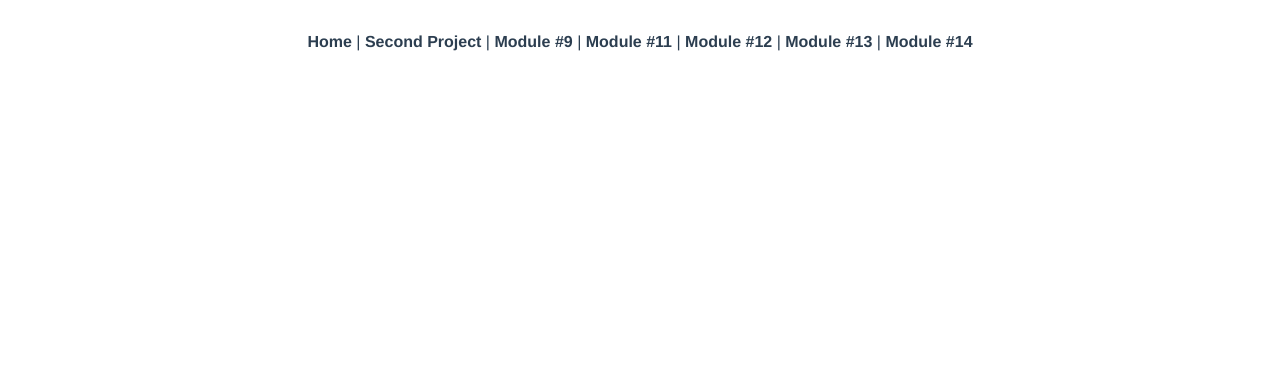
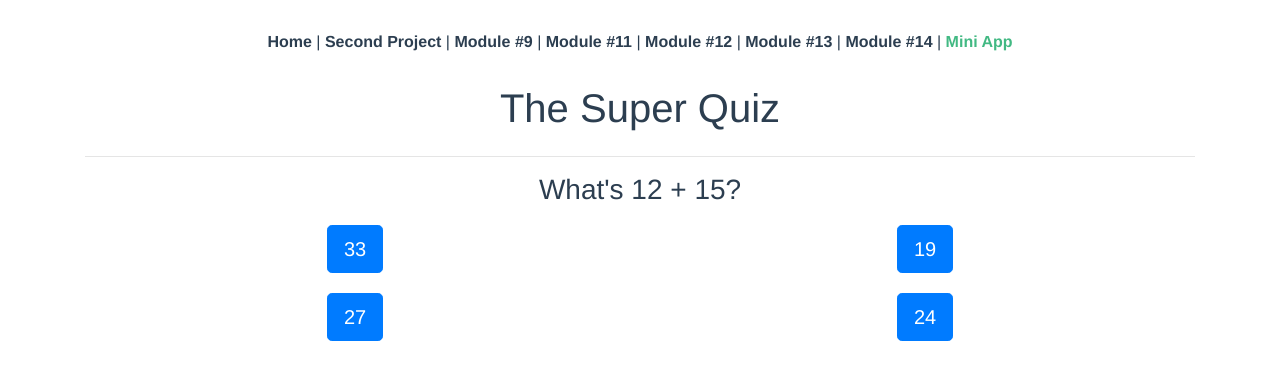
Before and after one commit to isao92/VueProject, a Vue app in the folder vue-cli-new/: page /miniApp in a window 1280 px wide. Shown: the top 380 px of the page. Built offline with nearby package versions, Linux system fonts and the light colour scheme.

Commit message:
add miniapp project

```diff
--- a/vue-cli-new/src/App.vue
+++ b/vue-cli-new/src/App.vue
@@ -8,7 +8,8 @@
       <router-link to="/module11">Module #11</router-link> |
       <router-link to="/module12">Module #12</router-link> |
       <router-link to="/module13">Module #13</router-link> |
-      <router-link to="/module14">Module #14</router-link>
+      <router-link to="/module14">Module #14</router-link> |
+      <router-link to="/miniApp">Mini App</router-link>
     </div>
     <!-- <ServerStats></ServerStats> -->
     <router-view />
--- a/vue-cli-new/src/components/Alerts/DangerAlert.vue
+++ b/vue-cli-new/src/components/Alerts/DangerAlert.vue
@@ -0,0 +1,3 @@
+<template>
+  <div class="alert alert-danger">This is dangerous</div>
+</template>
--- a/vue-cli-new/src/components/Alerts/SuccessAlert.vue
+++ b/vue-cli-new/src/components/Alerts/SuccessAlert.vue
@@ -0,0 +1,3 @@
+<template>
+  <div class="alert alert-success">This is successful</div>
+</template>
--- /dev/null
+++ b/vue-cli-new/src/components/MiniAppComponents/Answer.vue
@@ -0,0 +1,21 @@
+<template>
+  <div class="alert alert-success text-center">
+    <h1>That's Correct!</h1>
+    <hr>
+    <button
+      class="btn btn-primary"
+      @click="onNextQuestion"
+    >Next Question</button>
+  </div>
+</template>
+<style>
+</style>
+<script>
+export default {
+  methods: {
+    onNextQuestion () {
+      this.$emit('confirmed')
+    }
+  }
+}
+</script>
--- /dev/null
+++ b/vue-cli-new/src/components/MiniAppComponents/Question.vue
@@ -0,0 +1,126 @@
+<template>
+  <div class="panel panel-default">
+    <div class="panel-heading">
+      <h3 class="panel-title text-center">{{ question }}</h3>
+    </div>
+    <div class="panel-body">
+      <div class="row">
+      <div class="col-6 text-center">
+        <button
+          class="btn btn-primary btn-lg"
+          style="margin: 10px"
+          @click="onAnswer(btnData[0].answer)"
+        >{{ btnData[0].answer }}</button>
+      </div>
+      <div class="col-6 text-center">
+        <button
+          class="btn btn-primary btn-lg"
+          style="margin: 10px"
+          @click="onAnswer(btnData[1].answer)"
+        >{{ btnData[1].answer }}</button>
+      </div>
+      </div>
+      <div class="row">
+      <div class="col-6 text-center">
+        <button
+          class="btn btn-primary btn-lg"
+          style="margin: 10px"
+          @click="onAnswer(btnData[2].answer)"
+        >{{ btnData[2].answer }}</button>
+      </div>
+      <div class="col-6 text-center">
+        <button
+          class="btn btn-primary btn-lg"
+          style="margin: 10px"
+          @click="onAnswer(btnData[3].answer)"
+        >{{ btnData[3].answer }}</button>
+      </div>
+      </div>
+    </div>
+  </div>
+</template>
+<style>
+</style>
+<script>
+const MODE_ADDITION = 1
+const MODE_SUBTRACTION = 2
+export default {
+  data () {
+    return {
+      question: 'Oops, an error ocurred :/',
+      btnData: [
+        { correct: true, answer: 0 },
+        { correct: false, answer: 0 },
+        { correct: false, answer: 0 },
+        { correct: false, answer: 0 }
+      ]
+    }
+  },
+  methods: {
+    generateQuestion () {
+      const firstNumber = this.generateRandomNumber(1, 100)
+      const secondNumber = this.generateRandomNumber(1, 100)
+      const modeNumber = this.generateRandomNumber(1, 2)
+
+      let correctAnswer = 0
+
+      switch (modeNumber) {
+        case MODE_ADDITION:
+          correctAnswer = firstNumber + secondNumber
+          this.question = `What's ${firstNumber} + ${secondNumber}?`
+          break
+        case MODE_SUBTRACTION:
+          correctAnswer = firstNumber - secondNumber
+          this.question = `What's ${firstNumber} - ${secondNumber}?`
+          break
+        default:
+          correctAnswer = 0
+          this.question = 'Oops, an Error occurred :/'
+      }
+
+      this.btnData[0].answer = this.generateRandomNumber(
+        correctAnswer - 10,
+        correctAnswer + 10,
+        correctAnswer
+      )
+      this.btnData[0].correct = false
+      this.btnData[1].answer = this.generateRandomNumber(
+        correctAnswer - 10,
+        correctAnswer + 10,
+        correctAnswer
+      )
+      this.btnData[1].correct = false
+      this.btnData[2].answer = this.generateRandomNumber(
+        correctAnswer - 10,
+        correctAnswer + 10,
+        correctAnswer
+      )
+      this.btnData[2].correct = false
+      this.btnData[3].answer = this.generateRandomNumber(
+        correctAnswer - 10,
+        correctAnswer + 10,
+        correctAnswer
+      )
+      this.btnData[3].correct = false
+
+      const correctButton = this.generateRandomNumber(0, 3)
+      this.btnData[correctButton].correct = true
+      this.btnData[correctButton].answer = correctAnswer
+    },
+    generateRandomNumber (min, max, except) {
+      const rndNumber = Math.round(Math.random() * (max - min)) + min
+      console.log(min, max, rndNumber)
+      if (rndNumber === except) {
+        return this.generateRandomNumber(min, max, except)
+      }
+      return rndNumber
+    },
+    onAnswer (isCorrect) {
+      this.$emit('answered', isCorrect)
+    }
+  },
+  created () {
+    this.generateQuestion()
+  }
+}
+</script>
--- a/vue-cli-new/src/router.js
+++ b/vue-cli-new/src/router.js
@@ -54,6 +54,14 @@ export default new Router({
       component: () => import(/* webpackChunkName: "about" */ './views/Module14.vue')
     },
     {
+      path: '/miniApp',
+      name: 'miniApp',
+      // route level code-splitting
+      // this generates a separate chunk (about.[hash].js) for this route
+      // which is lazy-loaded when the route is visited.
+      component: () => import(/* webpackChunkName: "about" */ './views/MiniApp.vue')
+    },
+    {
       path: '/secondProject',
       name: 'secondProject',
       // route level code-splitting
--- /dev/null
+++ b/vue-cli-new/src/views/MiniApp.vue
@@ -0,0 +1,70 @@
+<template>
+  <div class="container">
+    <div class="row">
+      <div class="col-12">
+        <h1 class="text-center">The Super Quiz</h1>
+      </div>
+    </div>
+    <hr>
+    <div class="row">
+      <div class="col-12">
+        <transition name="flip" mode="out-in">
+          <component :is="mode" @answered="answered($event)" @confirmed="mode = 'app-question'"></component>
+        </transition>
+      </div>
+    </div>
+  </div>
+</template>
+
+<script>
+import Question from '../components/MiniAppComponents/Question.vue'
+import Answer from '../components/MiniAppComponents/Answer.vue'
+
+export default {
+  data () {
+    return {
+      mode: 'app-question'
+    }
+  },
+  methods: {
+    answered (isCorrect) {
+      if (isCorrect) {
+        this.mode = 'app-answer'
+      } else {
+        this.mode = 'app-question'
+        alert('Wrong, try again!')
+      }
+    }
+  },
+  components: {
+    appQuestion: Question,
+    appAnswer: Answer
+  }
+}
+</script>
+
+<style>
+  flip-enter-active{
+    animation: flip-in 0.5s ease-out forwards;
+  }
+  flip-leave-active{
+    animation: flip-out 0.5s ease-out forwards;
+  }
+  @keyframes flip-out {
+    from {
+      transform: rotateY(0deg);
+    }
+    to {
+      transform: rotateY(90deg);
+    }
+  }
+
+  @keyframes flip-in {
+    from {
+      transform: rotateY(90deg);
+    }
+    to {
+      transform: rotateY(0deg);
+    }
+  }
+</style>
--- a/vue-cli-new/src/views/Module14.vue
+++ b/vue-cli-new/src/views/Module14.vue
@@ -43,19 +43,43 @@
           :css="false">
           <div style="width: 300px; height: 100px; background-color: lightgreen" v-if="load"></div>
         </transition>
+        <hr>
+        <button class="btn btn-primary"
+          @click="selectedComponent == 'app-success-alert' ? selectedComponent = 'app-danger-alert' : selectedComponent = 'app-success-alert'">Toggle Components</button>
+        <transition name="fade" mode="out-in">
+        <component :is="selectedComponent"></component>
+        </transition>
+        <hr>
+        <button class="btn btn-primary" @click="addItem">Add Item</button>
+        <br><br>
+        <ul class="list-group">
+          <transition-group name="slide">
+            <li class="list-group-item"
+              v-for="(number, index) in numbers"
+              :key="number"
+              @click="removeItem(index)"
+              style="cursor: pointer"
+              >{{ number }}
+            </li>
+          </transition-group>
+        </ul>
       </div>
     </div>
   </div>
 </template>
 
 <script>
+import dangerAlert from '../components/Alerts/DangerAlert.vue'
+import successAlert from '../components/Alerts/SuccessAlert.vue'
 export default {
   data () {
     return {
       show: false,
       load: true,
       alertAnimation: 'fade',
-      elementWidth: 100
+      elementWidth: 100,
+      selectedComponent: 'app-success-alert',
+      numbers: [1, 2, 3, 4, 5]
     }
   },
   methods: {
@@ -107,7 +131,18 @@ export default {
     },
     afterLeaveCancelled (el) {
       console.log('enterCancelled')
+    },
+    addItem (index) {
+      const pos = Math.floor(Math.random() * this.numbers.length)
+      this.numbers.splice(pos, 0, this.numbers.length + 1)
+    },
+    removeItem (index) {
+      this.numbers.splice(index, 1)
     }
+  },
+  components: {
+    appDangerAlert: dangerAlert,
+    appSuccessAlert: successAlert
   }
 }
 </script>
```
